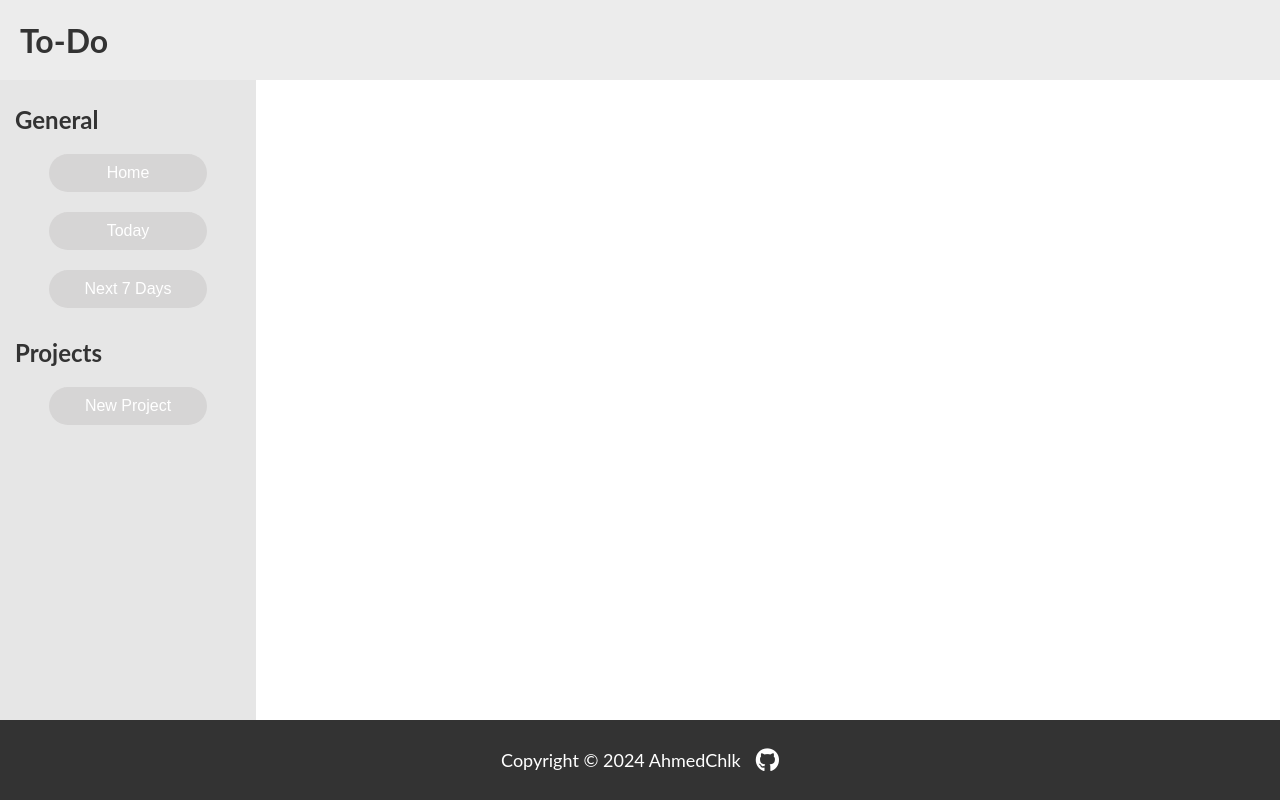
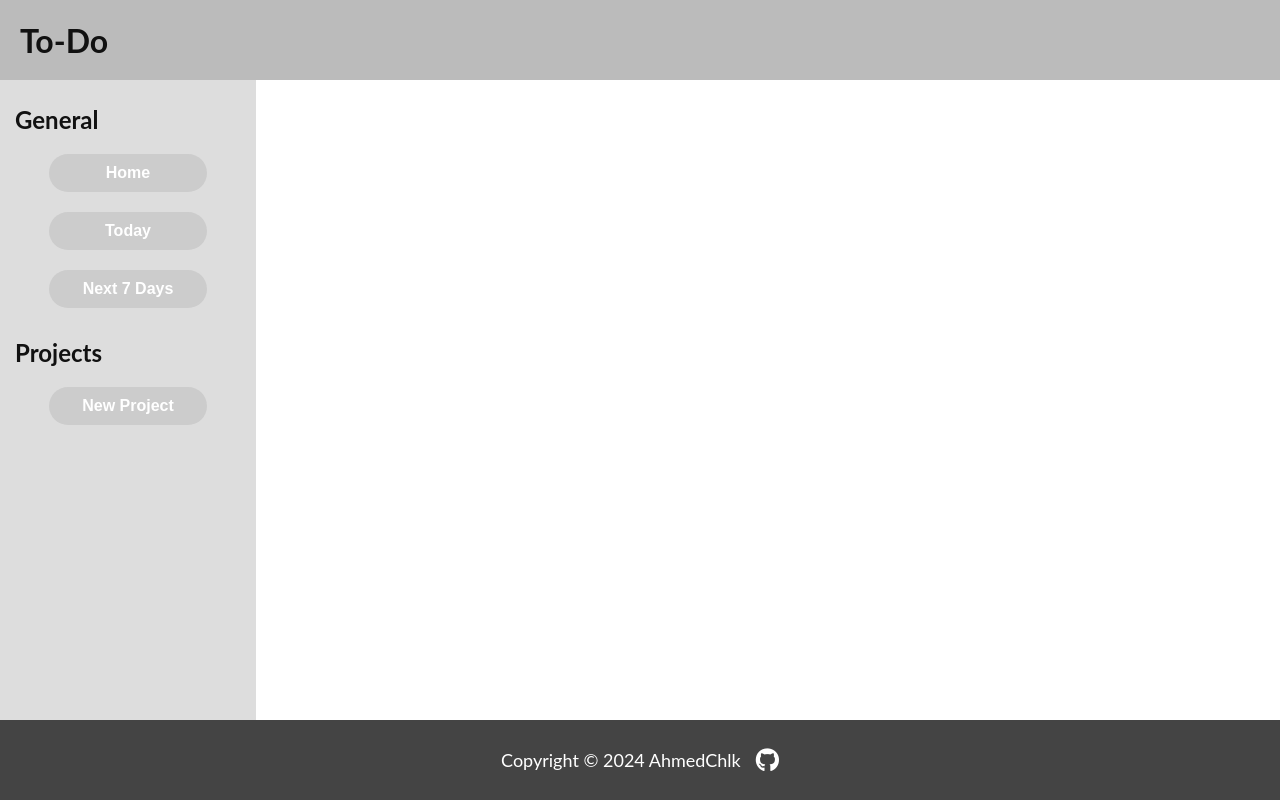
Before and after one commit to AhmedChlk/ToDo-Liste, a website built with webpack: page src/index.html in a window 1280 px wide. Built offline with nearby package versions, Linux system fonts and the light colour scheme.

Commit message:
modification de couleurs

```diff
--- a/package.json
+++ b/package.json
@@ -2,7 +2,7 @@
   "name": "todo-liste",
   "version": "1.0.0",
   "description": "Ce projet consiste à développer une application web de gestion de listes de tâches simple et persistante. Les utilisateurs pourront créer des tâches avec des détails comme le titre, la description, la date d'échéance et la priorité, les organiser par projets personnalisables, et visualiser leurs tâches avec des indications de priorité. L'interface intuitive permettra de consulter, éditer et supprimer des tâches, tandis que l'utilisation de l'API Web Storage assurera la sauvegarde locale des données, garantissant leur disponibilité même après rafraîchissement de la page. Ce projet met en œuvre des technologies modernes telles que JavaScript (ES6+), HTML5, CSS3, et webpack pour une gestion efficace des modules et des dépendances.",
-  "homepage": "https://ahmedchlk.github.io/",
+  "homepage": "https://ahmedchlk.github.io/ToDo-Liste",
   "main": "index.js",
   "scripts": {
     "build": "webpack",
--- a/src/index.css
+++ b/src/index.css
@@ -16,7 +16,7 @@ body, html {
 
 header {
     height: 10vh;
-    background-color: #ECECEC; /* Gris clair */
+    background-color: #bbb; /* Gris clair */
     display: flex;
     align-items: center;
     justify-content: space-between;
@@ -26,7 +26,7 @@ header {
 header h1 {
     font-family: 'Lato', sans-serif;
     font-weight: 700;
-    color: #333333; /* Gris foncé */
+    color: #111;
 }
 
 main {
@@ -36,7 +36,7 @@ main {
 
 nav {
     width: 20vw;
-    background-color: #e6e6e6;
+    background-color: #ddd;
     display: flex;
     flex-direction: column;
     gap: 10px;
@@ -46,12 +46,12 @@ nav {
 .general-nav, .project-nav {
     display: flex;
     flex-direction: column;
-    color: #333333;
+    color: #111;
 }
 
 nav h2 {
     padding: 10px 0;
-    color: #333333;
+    color: #111;
     font-weight: 700;
 }
 
@@ -64,8 +64,9 @@ nav button {
     border: none;
     border-radius: 25px;
     font-size: 1rem;
-    background-color: #d6d5d5;
-    color: #FFFFFF;
+    font-weight: 700;
+    background-color: #ccc;
+    color: #fff;
     transition: background-color 0.3s, transform 0.3s;
 }
 
@@ -88,7 +89,7 @@ nav button:hover {
     justify-content: center;
     align-items: center;
     gap: 5px;
-    background-color: #333333;
+    background-color: #444;
     color: #FFFFFF;
     text-align: center;
     padding: 20px 0;
```
